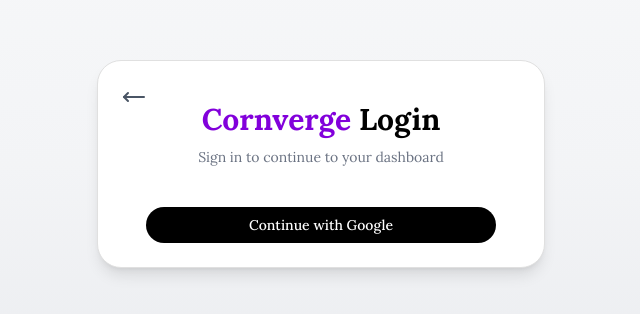
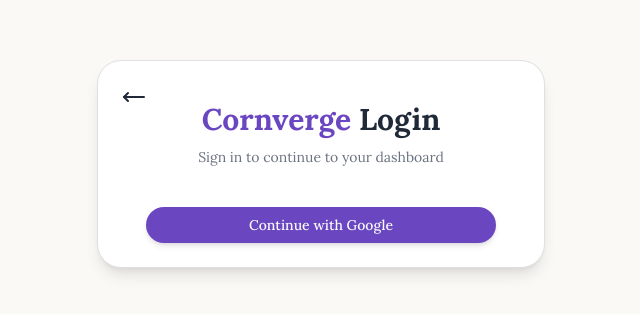
Before and after one commit to Bunny099/cornverge, a Next.js app: page /auth/login in a window 1280 px wide. Shown: the part 236-550 px from the top of the page, without its empty margins (319-959 px from the left). Built offline with nearby package versions, Linux system fonts and the light colour scheme.

Commit message:
UI:improve ui of login page

```diff
--- a/src/app/auth/login/page.tsx
+++ b/src/app/auth/login/page.tsx
@@ -3,8 +3,8 @@
 import { Button } from "@/components/ui/button"
 import { Card, CardContent, CardHeader } from "@/components/ui/card"
 import { signIn } from "next-auth/react"
-import { MoveLeft } from 'lucide-react';
-import Link from "next/link";
+import { MoveLeft } from "lucide-react"
+import Link from "next/link"
 
 export default function LoginPage() {
   async function loginFun() {
@@ -12,26 +12,24 @@
   }
 
   return (
-    <div className="min-h-screen flex items-center justify-center bg-gradient-to-b from-gray-50 via-gray-100 to-gray-200 p-4">
+    <div className="min-h-screen flex items-center justify-center bg-background p-2">
       <Card className="shadow-lg rounded-3xl w-full max-w-sm md:max-w-md p-6 relative">
 
-        {/* Back arrow */}
         <Link href={"/"} className="absolute top-6 left-6">
-          <MoveLeft className="h-6 w-6 text-gray-600 hover:text-gray-700 transition-colors cursor-pointer" />
+          <MoveLeft className="h-6 w-6 text-foreground transition-colors cursor-pointer" />
         </Link>
-
         <CardHeader className="text-center mt-4">
-          <h1 className="text-3xl font-extrabold text-black">
-            <span className="text-purple-700">Cornverge</span> Login
+          <h1 className="text-3xl font-extrabold text-foreground">
+            <span className="text-primary">Cornverge</span> Login
           </h1>
-          <p className="text-sm text-gray-500 mt-1">
+          <p className="text-sm text-muted-foreground mt-1">
             Sign in to continue to your dashboard
           </p>
         </CardHeader>
 
         <CardContent className="mt-4">
           <Button
-            className="w-full bg-black text-white hover:bg-purple-700 transition-transform transform hover:scale-105 py-3 rounded-full cursor-pointer"
+            className="w-full rounded-full shadow-md cursor-pointer"
             onClick={loginFun}
           >
             Continue with Google
```
